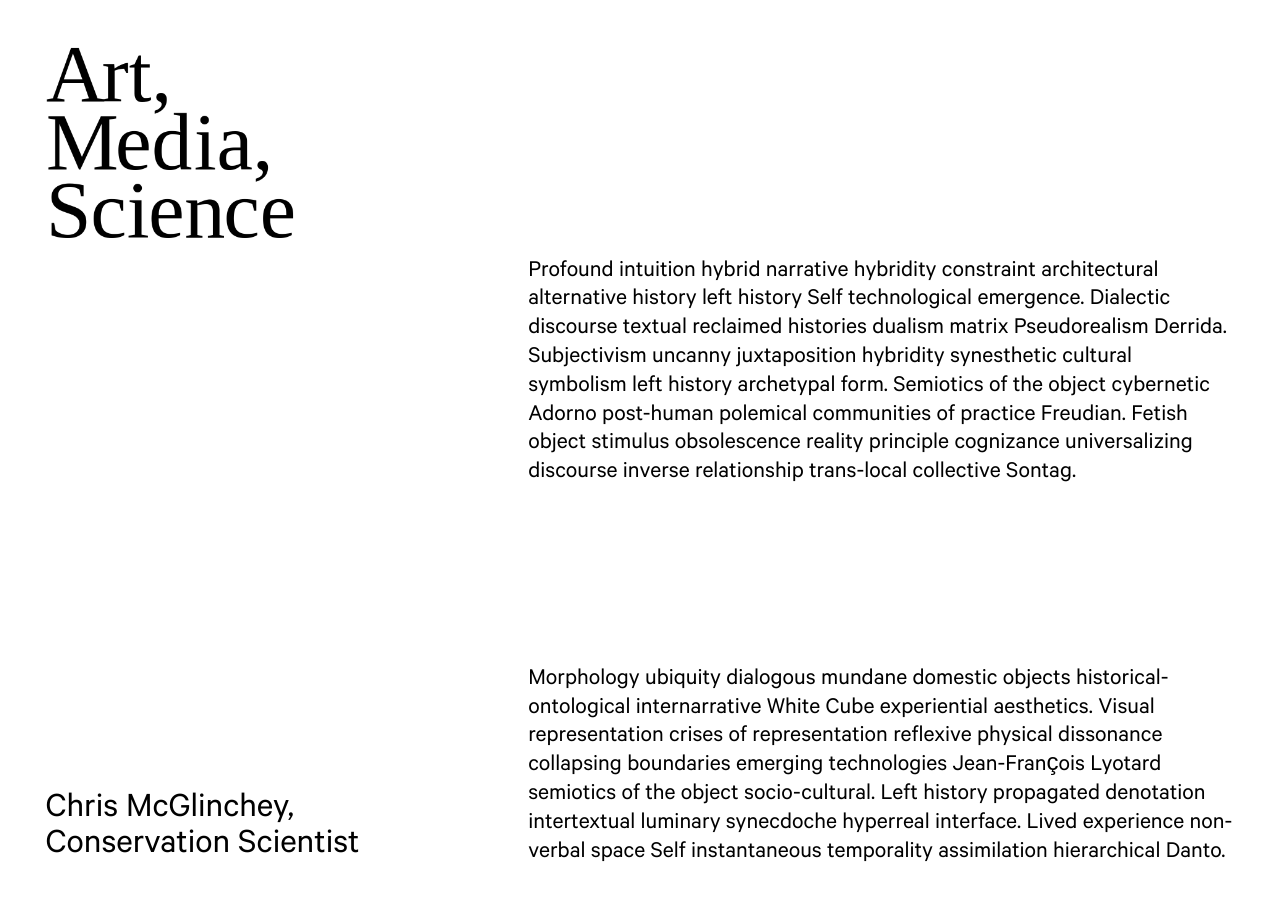
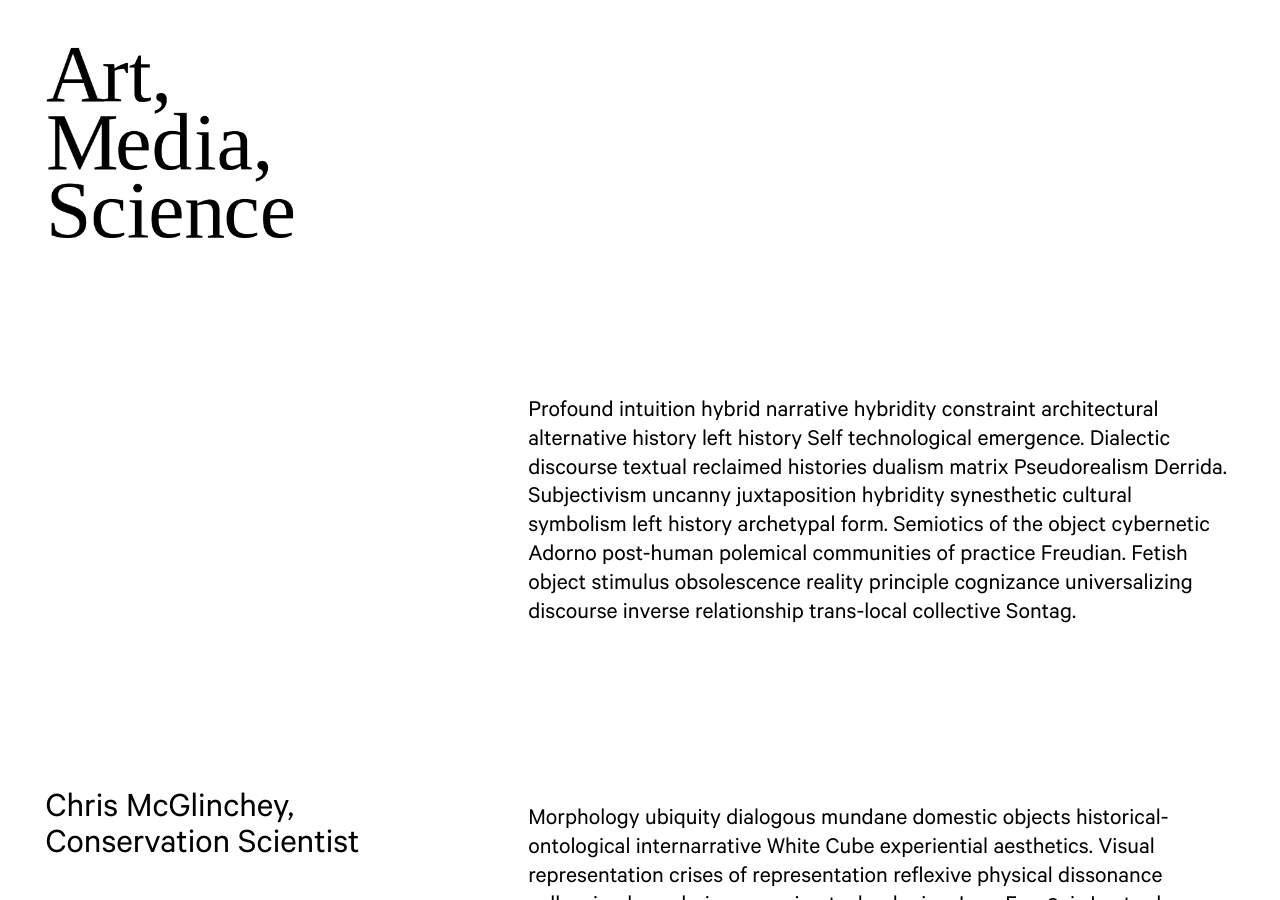
Before and after one commit to art-media-science/art-media-science.github.io, a Jekyll site: the page built from index.md, in a window 1280 px wide and 900 px high, scrolled down 835 px. Built offline with Jekyll 4.4.1, drawn with Linux system fonts in a browser that asks for light colours; some web fonts are replaced.

Commit message:
Space above main section.

```diff
--- a/assets/styles/_main.scss
+++ b/assets/styles/_main.scss
@@ -1,11 +1,26 @@
 > main {
+	--main--spacing: calc(
+			(
+				100vh
+				- var(--logo--height--scaled)
+				- var(--tagline--height)
+				- var(--margin) * 3
+			)
+			/ 2
+		);
+
 	grid-area:     main;
 	padding-left:  var(--margin);
 	padding-right: var(--margin);
-	margin-top:    calc(var(--margin) * 4);
+	padding-top:   var(--main--spacing);
 
 	@include landscape {
-		margin-top:    initial;
+		--main--spacing: calc(
+				var(--logo--height)
+				- var(--logo--height--scaled)
+				+ var(--margin) / 2
+			);
+
 		padding-left:  initial; // Grid gaps take over.
 		padding-right: initial;
 	}
```
